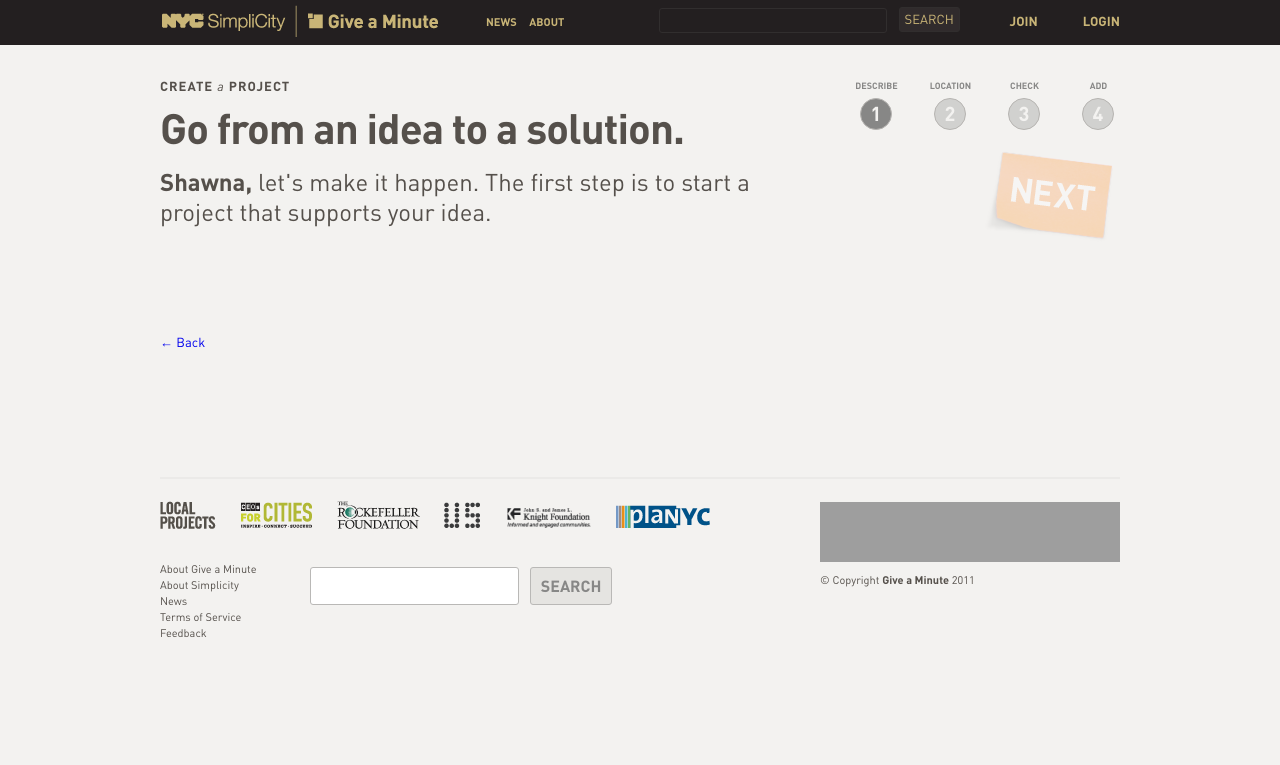
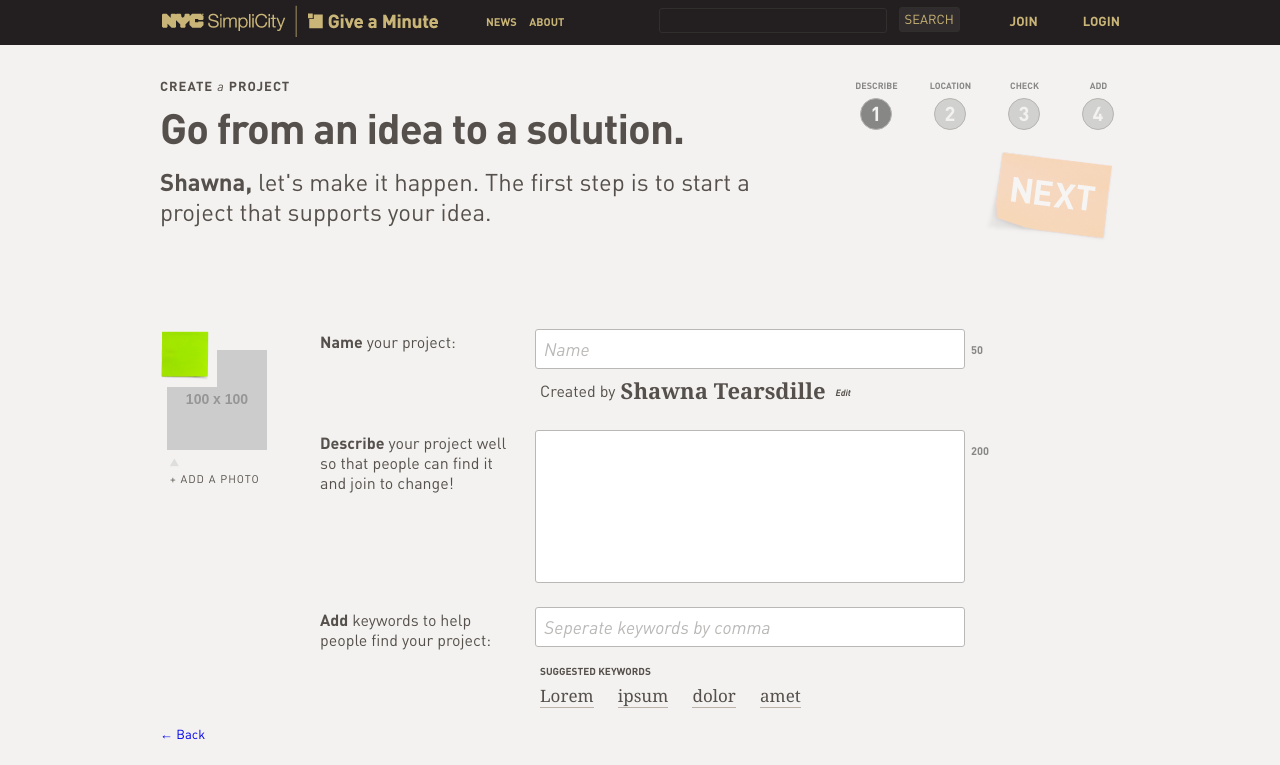
Before and after one commit to typecode/gam-ui-dep, a Python web app: template templates/create.html in a window 1280 px wide. Shown: the top 765 px of the page. Run offline with Jinja, Linux system fonts and the light colour scheme; the template is opened without the code that fills it, so the values that code supplies are empty; grey boxes labelled with a size stand in for pictures from a placeholder-image service; some libraries are stand-ins or nearby versions; grey boxes are pictures that could not be loaded.

Commit message:
small fix in create.html

```diff
--- a/templates/create.html
+++ b/templates/create.html
@@ -115,7 +115,7 @@ Give A Minute - Create a Project
 			next_button:tc.jQ('.ca-btn'),
 			back_button:tc.jQ('.foothills .back'),
 			watch_keypress:true,
-			first_step:'location',
+			first_step:'start',
 			steps:{
 				'start':{
 					progress_selector:'.1',
@@ -124,7 +124,7 @@ Give A Minute - Create a Project
 					next_step:'location',
 					validators:{
 						'input.name':['max-50','min-3','required'],
-						'input.describe':['max-200','min-3','required']
+						'textarea.describe':['max-200','min-3','required']
 					},
 					init:function(merlin,dom){
 						dom.find('.addphoto a').unbind('click').bind('click',function(e,d){
```
